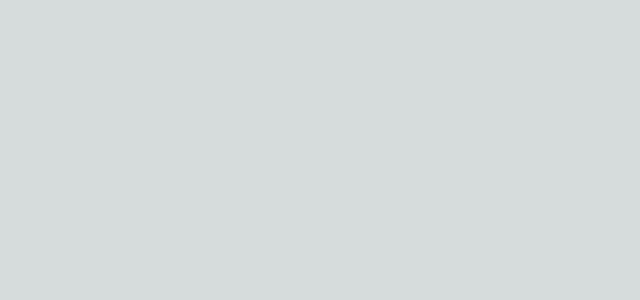
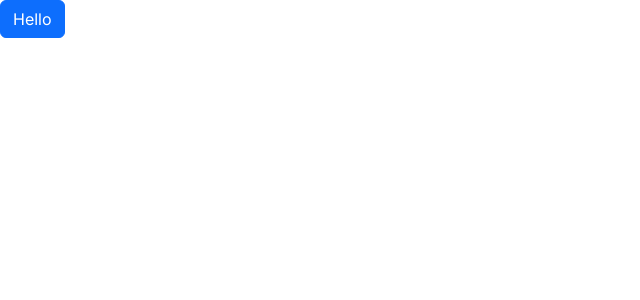
Before and after one commit to jqlliu/project-d, a Next.js app: page / in a window 1280 px wide. Shown: the top 300 px of the page, without its empty margins (0-640 px from the left). Built offline with nearby package versions, Linux system fonts and the light colour scheme.

Commit message:
Added bootstrap lol

```diff
--- a/app/globals.css
+++ b/app/globals.css
@@ -1,27 +1,4 @@
+
 @tailwind base;
 @tailwind components;
 @tailwind utilities;
-
-:root {
-  --foreground-rgb: 0, 0, 0;
-  --background-start-rgb: 214, 219, 220;
-  --background-end-rgb: 255, 255, 255;
-}
-
-@media (prefers-color-scheme: dark) {
-  :root {
-    --foreground-rgb: 255, 255, 255;
-    --background-start-rgb: 0, 0, 0;
-    --background-end-rgb: 0, 0, 0;
-  }
-}
-
-body {
-  color: rgb(var(--foreground-rgb));
-  background: linear-gradient(
-      to bottom,
-      transparent,
-      rgb(var(--background-end-rgb))
-    )
-    rgb(var(--background-start-rgb));
-}
--- a/app/page.tsx
+++ b/app/page.tsx
@@ -1,5 +1,8 @@
 import Image from 'next/image'
+import Button from 'react-bootstrap/Button';
+import 'bootstrap/dist/css/bootstrap.min.css';
+
 
 export default function Home() {
-
+  return (<Button>Hello</Button>)
 }
```
Also changed, not shown: package.json (+7 -5 lines), 1 other file (tests, documents, lock files or other folders).
